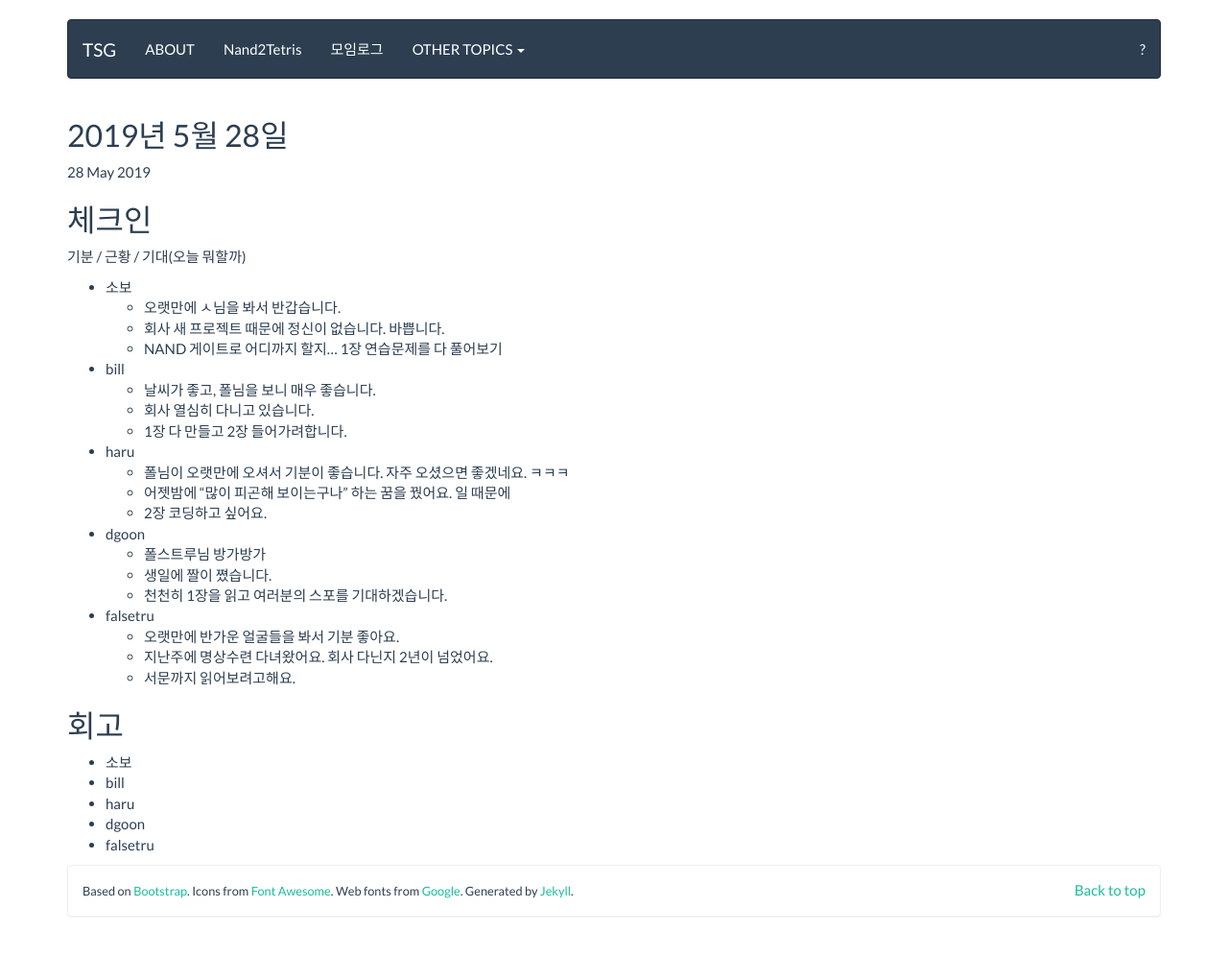
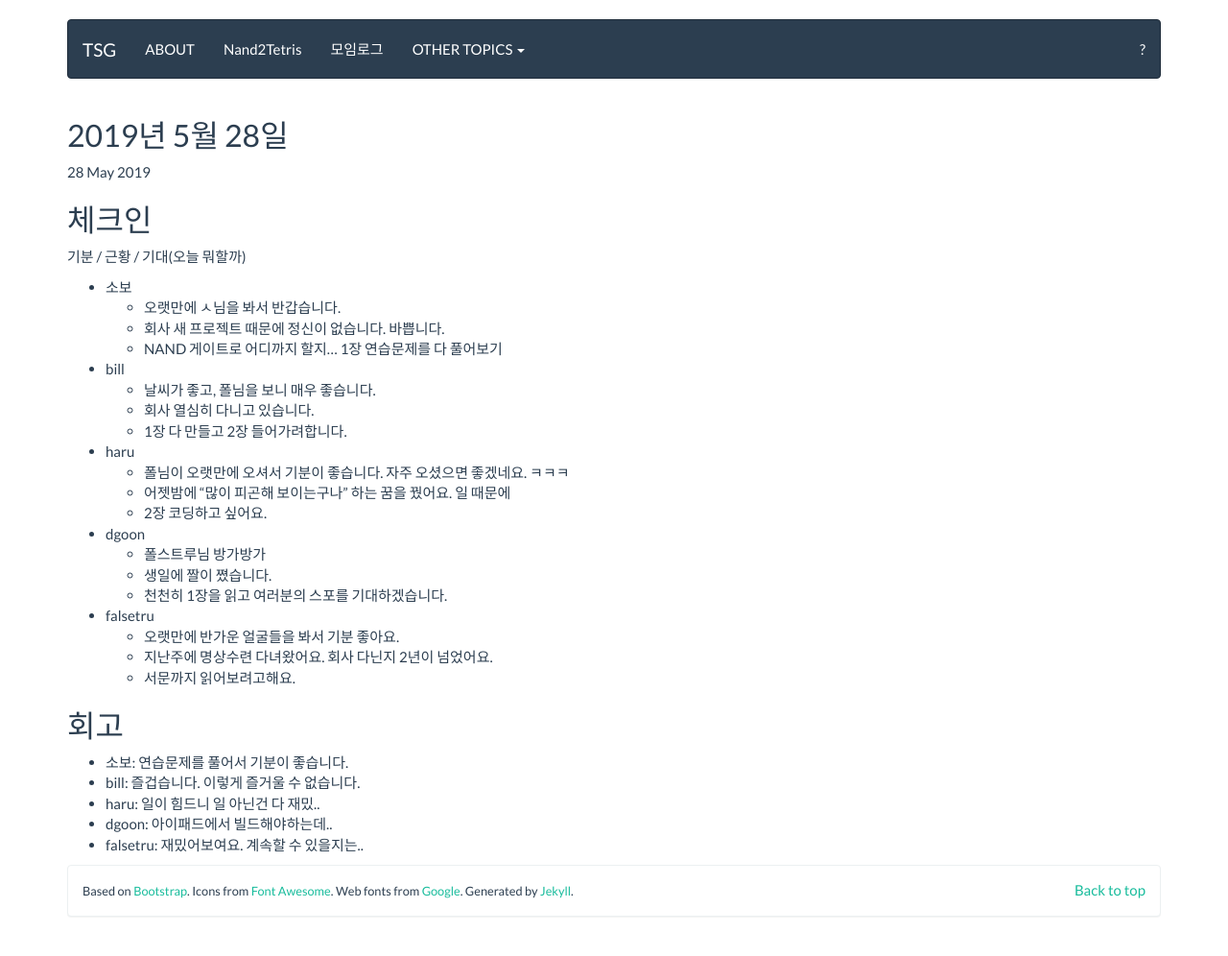
Before and after one commit to tuestudy/tuestudy.github.io, a Jekyll site: the page built from _posts/2019-05-28-meeting.md, in a window 1280 px wide. Shown: the whole page at 96% size. Built offline with Jekyll 4.4.1, drawn with Linux system fonts in a browser that asks for light colours.

Commit message:
2019/05/28 회고

```diff
--- a/_posts/2019-05-28-meeting.md
+++ b/_posts/2019-05-28-meeting.md
@@ -38,8 +38,8 @@
 
 ## 회고
 
-* 소보
-* bill
-* haru
-* dgoon
-* falsetru
+* 소보: 연습문제를 풀어서 기분이 좋습니다.
+* bill: 즐겁습니다. 이렇게 즐거울 수 없습니다.
+* haru: 일이 힘드니 일 아닌건 다 재밌..
+* dgoon: 아이패드에서 빌드해야하는데..
+* falsetru: 재밌어보여요. 계속할 수 있을지는..
```
